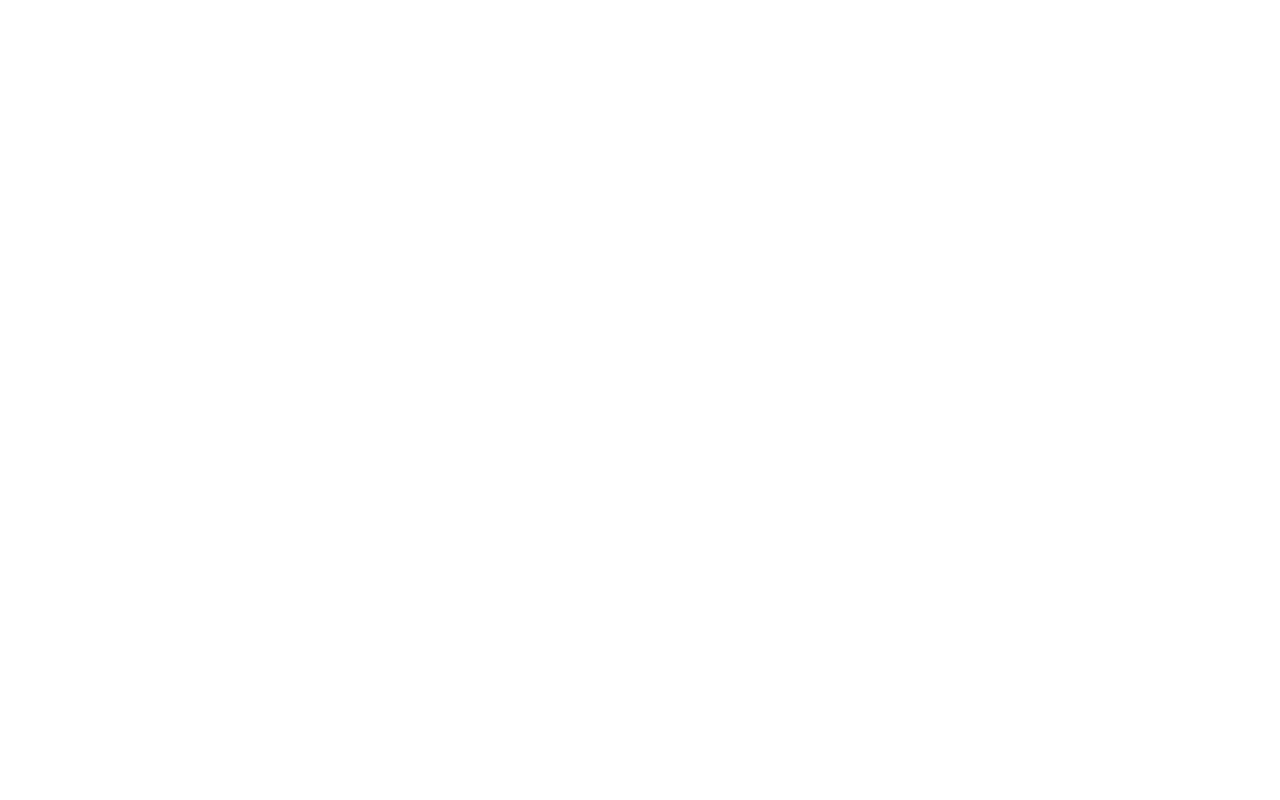
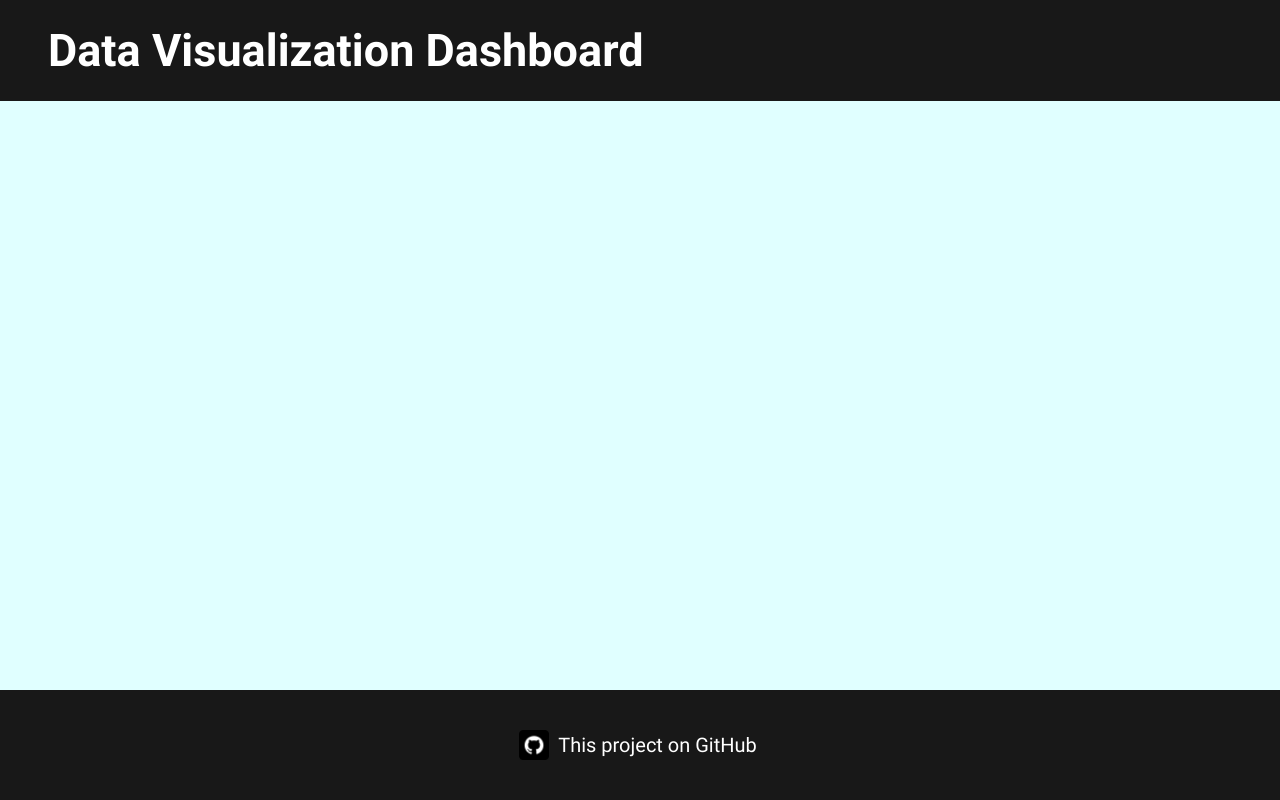
Before and after one commit to Shist/Data-Visualization-Dashboard, a website with bundled scripts: page index.html in a window 1280 px wide. Built offline with nearby package versions, Linux system fonts and the light colour scheme; a web font is replaced by a local one.

Commit message:
Added basic structure and styles for header and footer

```diff
--- a/index.html
+++ b/index.html
@@ -10,9 +10,30 @@
   </head>
   <body>
     <div class="global-container">
-      <header class="app-header"></header>
+      <header class="app-header">
+        <div class="app-header__container">
+          <h1 class="app-header__headline">Data Visualization Dashboard</h1>
+        </div>
+      </header>
       <main class="dashboard"></main>
-      <footer class="app-footer"></footer>
+      <footer class="app-footer">
+        <div class="app-footer__container">
+          <div class="app-footer__git-link-wrapper">
+            <a
+              href="https://github.com/Shist/Data-Visualization-Dashboard"
+              target="_blank"
+              class="app-footer__git-link"
+            >
+              <img
+                src="./assets/images/github.png"
+                alt="GitHub"
+                class="app-footer__git-img"
+              />
+              <p class="app-footer__git-text">This project on GitHub</p>
+            </a>
+          </div>
+        </div>
+      </footer>
     </div>
     <script src="./scripts/index.js" type="module"></script>
   </body>
--- a/styles/_footer.scss
+++ b/styles/_footer.scss
@@ -2,4 +2,41 @@
 @import "./global/templates";
 
 .app-footer {
+  background-color: $color-bg-dark;
+  &__container {
+    padding: 40px 20px;
+    @media (max-width: $laptop-l) {
+      padding-inline: 20px;
+    }
+    .app-footer__git-link-wrapper {
+      max-width: 280px;
+      margin: 0 auto;
+      transition: 0.3s;
+      &:hover {
+        transform: scale(1.1);
+      }
+      &:hover > .app-footer__git-link > .app-footer__git-text {
+        color: $color-link-active;
+      }
+      .app-footer__git-link {
+        display: flex;
+        justify-content: center;
+        align-items: center;
+        column-gap: 5px;
+        text-decoration: none;
+        .app-footer__git-img {
+          width: 30px;
+          height: 30px;
+        }
+        .app-footer__git-text {
+          transition: 0.3s;
+          @include default-text(20px, 20px, $color-white);
+          @media (max-width: $laptop-s) {
+            font-size: 16px;
+            line-height: 16px;
+          }
+        }
+      }
+    }
+  }
 }
--- a/styles/_header.scss
+++ b/styles/_header.scss
@@ -2,4 +2,25 @@
 @import "./global/templates";
 
 .app-header {
+  background-color: $color-bg-dark;
+  &__container {
+    padding: 20px 40px;
+    display: flex;
+    justify-content: space-between;
+    align-items: center;
+    @media (max-width: $laptop-l) {
+      padding-inline: 20px;
+    }
+    .app-header__headline {
+      @include default-headline(45px, 45px, $color-white);
+      @media (max-width: $tablet-l) {
+        font-size: 30px;
+        line-height: 30px;
+      }
+      @media (max-width: $phone-l) {
+        font-size: 18px;
+        line-height: 18px;
+      }
+    }
+  }
 }
--- a/styles/_main.scss
+++ b/styles/_main.scss
@@ -3,4 +3,5 @@
 
 .dashboard {
   flex-grow: 1;
+  background-color: $color-bg-light;
 }
--- a/styles/global/_vars.scss
+++ b/styles/global/_vars.scss
@@ -5,6 +5,9 @@
 $font-roboto: "Roboto";
 
 // Main colors
+$color-bg-dark: #181818;
+$color-bg-light: #e0ffff;
+$color-link-active: #ffec8b;
 $color-black: #000000;
 $color-white: #ffffff;
 
```
Also changed, not shown: styles/global/glStyle.css, 1 other file.
